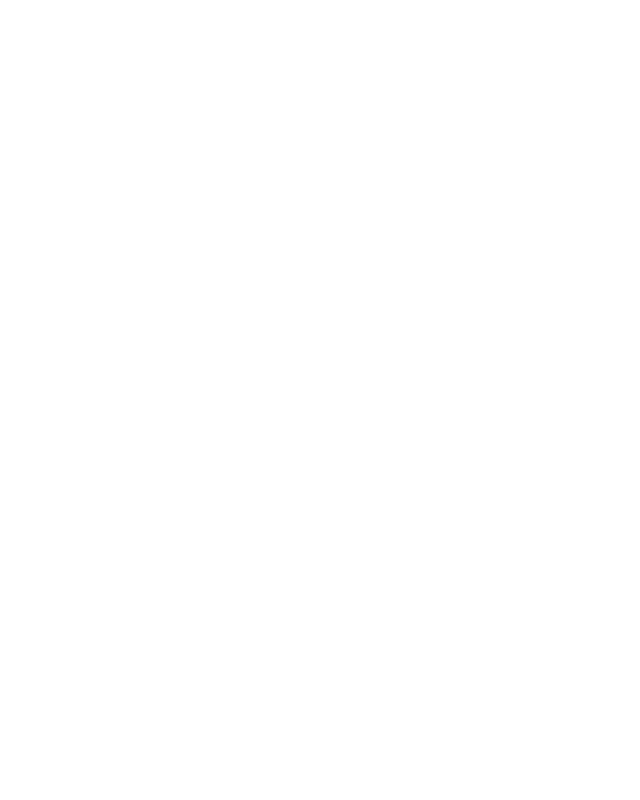
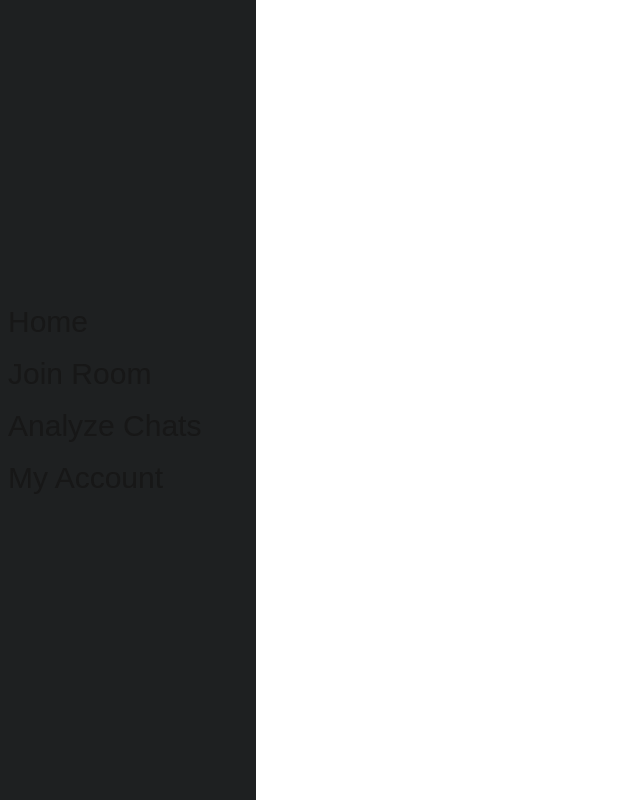
Before and after one commit to rakshit1862005/chatroomproject, a Next.js app: page /Home in a window 1280 px wide. Shown: the whole page, without its empty margins (0-640 px from the left). Built offline with nearby package versions, Linux system fonts and the light colour scheme.

Commit message:
added card component for homepage chats

```diff
--- a/src/app/Home/page.js
+++ b/src/app/Home/page.js
@@ -1,7 +1,10 @@
 import Homecard from "../roomcardhome"
+import Sidebar from "../component/sidebar"
 
 export default function Home(){
     return(
-        <div></div>
+        <div>
+            <Sidebar></Sidebar>
+        </div>
     )
 }
--- a/src/app/component/sidebar.js
+++ b/src/app/component/sidebar.js
@@ -2,7 +2,7 @@
 
 import Link from 'next/link';
 
-export default function RootLayout({ children }) {
+export default function Sidebar({ }) {
 
   const navItems = [
     { label: 'Home', href: '/' },
--- a/src/app/page.js
+++ b/src/app/page.js
@@ -1,6 +1,6 @@
 import Image from "next/image";
 import styles from "./page.module.css";
-
+import Sidebar from "./component/sidebar";
 import Home from "./home/page.js"
 
 export default function RootLayout({ children }) {
@@ -8,7 +8,6 @@ export default function RootLayout({ children }) {
     <html>
       <body>
         <Home></Home>
-        <Sidebar></Sidebar>
       </body>
     </html>
   );
```
